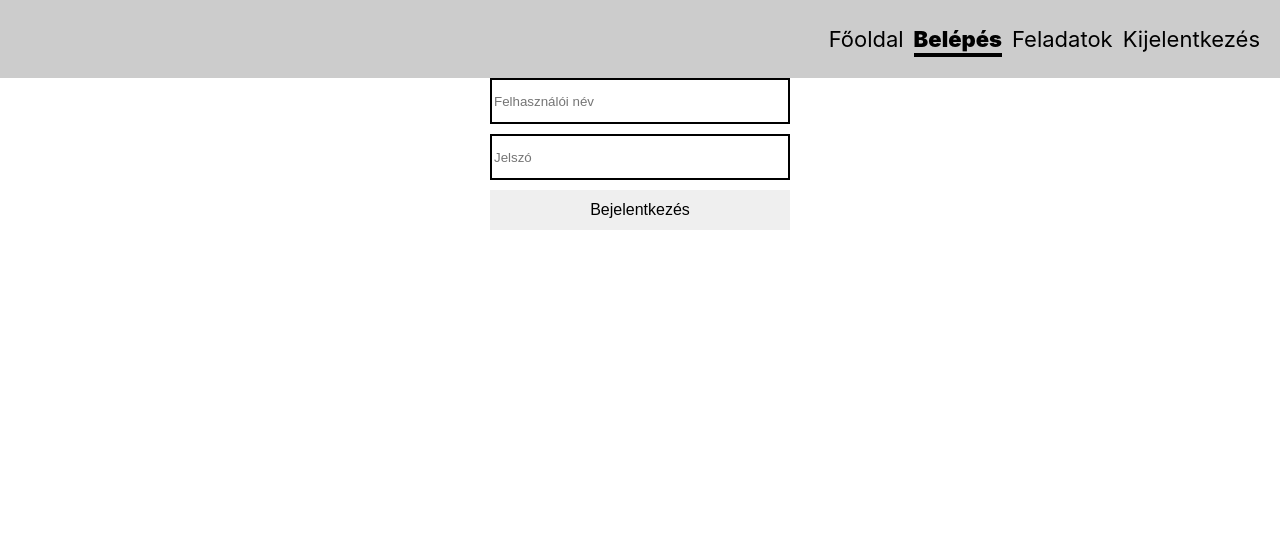
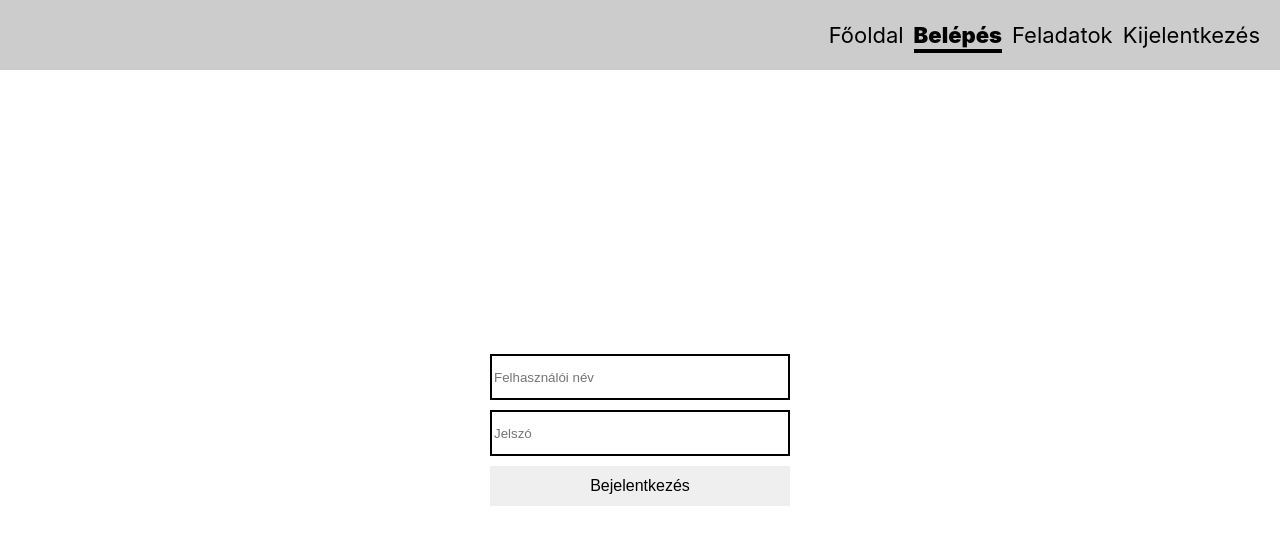
Before and after one commit to zilahir/math_practice, a React (Create React App) app in the folder frontend/: page /login in a window 1280 px wide. Shown: the top 544 px of the page. Built offline with nearby package versions, Linux system fonts and the light colour scheme.

Commit message:
login page

```diff
--- a/frontend/src/components/Header/Header.module.scss
+++ b/frontend/src/components/Header/Header.module.scss
@@ -1,8 +1,12 @@
+@import "../../styles/variables";
+
 .headerRootContainer {
     display: flex;
     justify-content: end;
     padding: 10px 20px;
     background: rgba($color: #ccc, $alpha: 1);
+    height: $header-height;
+    align-items: center;
 
     .menuContainer {
         list-style-type: none;
--- a/frontend/src/pages/Login/Login.module.scss
+++ b/frontend/src/pages/Login/Login.module.scss
@@ -1,9 +1,12 @@
+@import "../../styles/variables";
+
 .loginContainer {
     display: flex;
     justify-content: center;
     flex-direction: column;
     margin: 0 auto;
     max-width: 300px;
+    height: calc(100vh - #{$header-height} - 2 * #{$header-padding-x});
 
     .loginInput {
         margin-bottom: 10px;
--- a/frontend/src/styles/_variables.scss
+++ b/frontend/src/styles/_variables.scss
@@ -1 +1,3 @@
 $menu-item-color: #000;
+$header-height: 50px;
+$header-padding-x: 10px;
```
